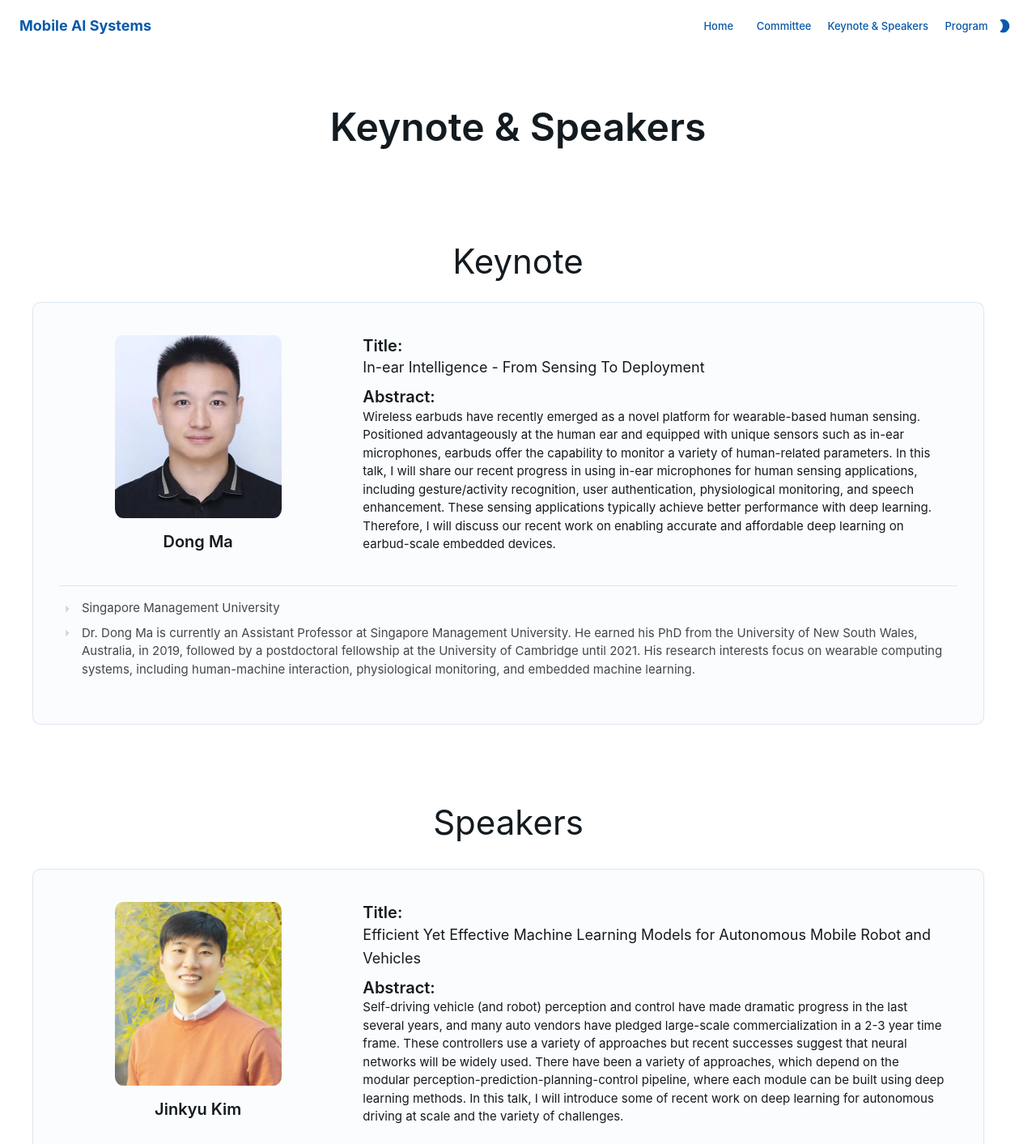
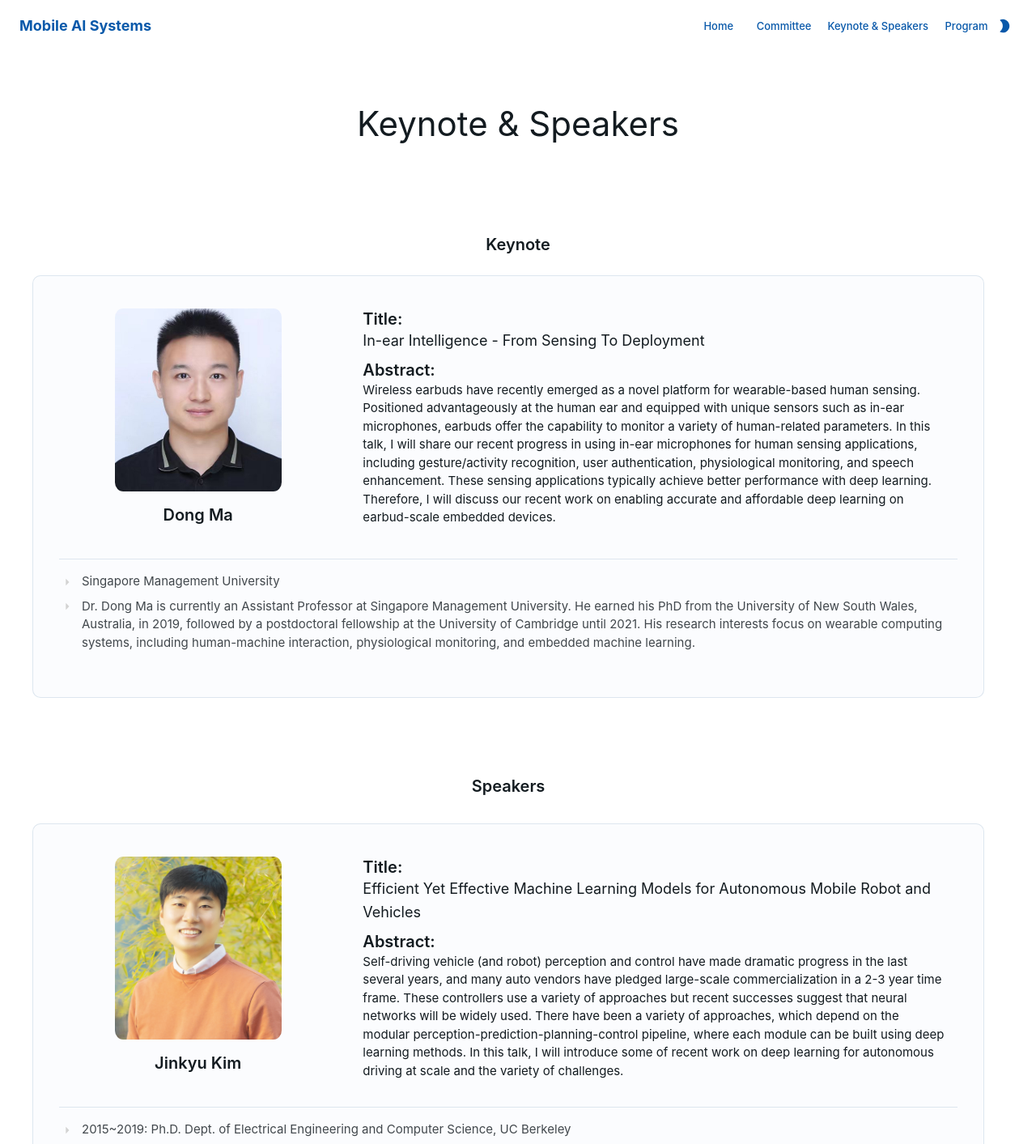
Before and after one commit to hypnotes/react-grid-test, a React (Vite) app: page /keynote in a window 1280 px wide. Shown: the top 1413 px of the page at 81% size. Built offline with nearby package versions, Linux system fonts and the light colour scheme.

Commit message:
fix typography mismatch

```diff
--- a/src/components/Speakers.tsx
+++ b/src/components/Speakers.tsx
@@ -32,7 +32,7 @@ export default function Speakers() {
           textAlign: { sm: 'left', md: 'center' }
         }}
       >
-        <Typography variant={isMobile ? 'h6' : 'h3'} color="text.primary">
+        <Typography variant={isMobile ? 'h6' : 'h5'} color="text.primary">
           Keynote
         </Typography>
       </Box>
@@ -47,7 +47,7 @@ export default function Speakers() {
           <Box key={idx}>
             {idx === 1 && (
               <Typography
-                variant={isMobile ? 'h6' : 'h3'}
+                variant={isMobile ? 'h6' : 'h5'}
                 color="text.primary"
                 mt={8}
                 mb={4}
--- a/src/pages/KeynotePage.tsx
+++ b/src/pages/KeynotePage.tsx
@@ -28,7 +28,7 @@ export default function KeynotePage() {
   }
   return (
     <Box sx={{ bgcolor: 'background.default' }} mt={16}>
-      <Typography variant={isMobile ? 'h4' : 'h2'} align="center" gutterBottom>
+      <Typography variant={isMobile ? 'h4' : 'h3'} align="center" gutterBottom>
         Keynote & Speakers
       </Typography>
       <Speakers />
--- a/src/pages/ProgramPage.tsx
+++ b/src/pages/ProgramPage.tsx
@@ -17,7 +17,6 @@ export default function ProgramPage() {
       >
         Program
       </Typography>
-      <Divider />
       <ScheduleGrid />
       <Footer />
     </Box>
```
